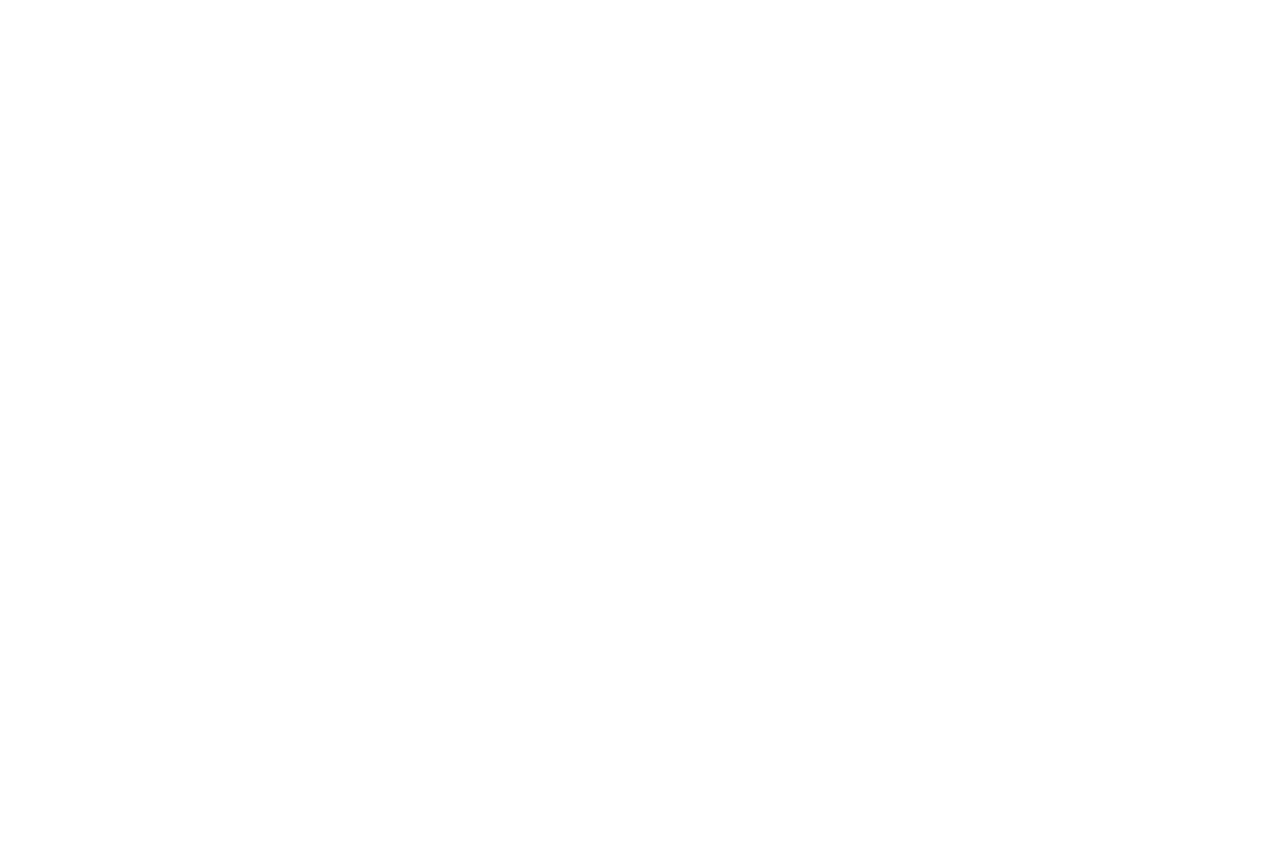
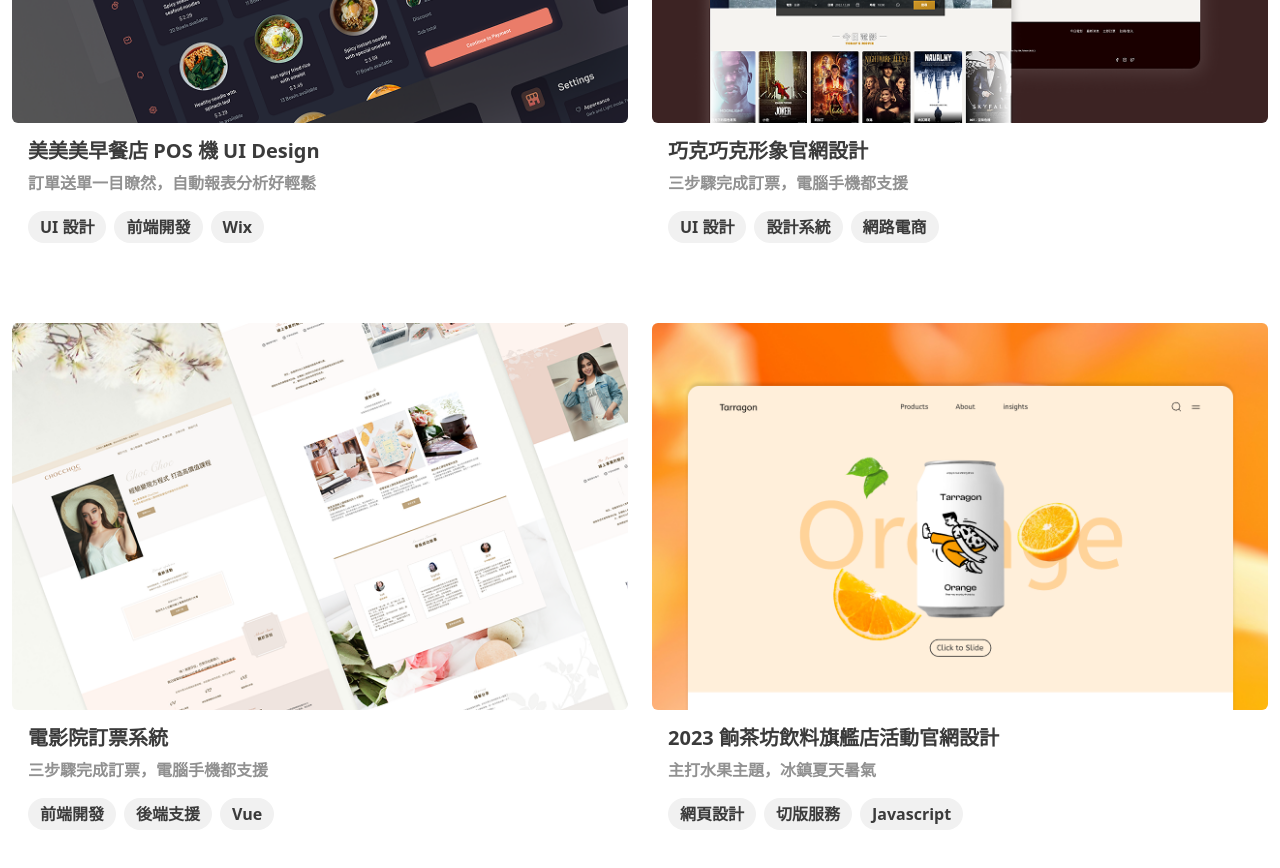
Before and after one commit to Lin4611/noelwebsite, a React (Vite) app: page / in a window 1280 px wide. Shown: the part 3600-4468 px from the top of the page. Before the commit the page ends 3057 px from the top, so only its background shows below. Built offline with nearby package versions, Linux system fonts and the light colour scheme; a web font is replaced by a local one.

Commit message:
feat: complete customercases layout and RWD

```diff
--- a/src/pages/ServicesPage.jsx
+++ b/src/pages/ServicesPage.jsx
@@ -7,6 +7,11 @@ import arrow_down_icon from "../assets/imgs/icon/arrow-downward.svg";
 import price_visual_icon from "../assets/imgs/icon/price-item-visual.svg";
 import pirce_ui_icon from "../assets/imgs/icon/price-item-ui.svg";
 import price_frontend_icon from "../assets/imgs/icon/price-item-front-end.svg";
+import casePos from "../assets/imgs/work-image/work-image4.png";
+import caseBrandSite from "../assets/imgs/work-image/work-image5.png";
+import caseMovie from "../assets/imgs/work-image/work-image6.png";
+import caseOrange from "../assets/imgs/work-image/work-image7.png";
+
 const servicesArray = [
   { id: 1, title: "平面設計", iconUrl: visual_design_icon },
   { id: 2, title: "UI 設計", iconUrl: ui_icon },
@@ -44,6 +49,36 @@ const priceArray = [
   { id: 1, iconUrl: price_visual_icon, title: "平面設計", price: "6,000" },
   { id: 2, iconUrl: pirce_ui_icon, title: "UI設計", price: "15,000" },
   { id: 3, iconUrl: price_frontend_icon, title: "前端開發", price: "22,000" },
+];
+const cutstomerCases = [
+  {
+    id: 1,
+    imgUrl: casePos,
+    title: "美美美早餐店 POS 機 UI Design",
+    description: "訂單送單一目瞭然，自動報表分析好輕鬆",
+    categories: ["UI 設計", "前端開發", "Wix"],
+  },
+  {
+    id: 2,
+    imgUrl: caseBrandSite,
+    title: "巧克巧克形象官網設計",
+    description: "三步驟完成訂票，電腦手機都支援",
+    categories: ["UI 設計", "設計系統", "網路電商"],
+  },
+  {
+    id: 3,
+    imgUrl: caseMovie,
+    title: "電影院訂票系統",
+    description: "三步驟完成訂票，電腦手機都支援",
+    categories: ["前端開發", "後端支援", "Vue"],
+  },
+  {
+    id: 4,
+    imgUrl: caseOrange,
+    title: "2023 餉茶坊飲料旗艦店活動官網設計",
+    description: "主打水果主題，冰鎮夏天暑氣",
+    categories: ["網頁設計", "切版服務", "Javascript"],
+  },
 ];
 const services_bg = "bg-[url('../assets/imgs/service-bg/service-item-bg.png')]";
 const process_bg =
@@ -100,7 +135,7 @@ const ServicesPage = () => {
             ))}
           </div>
         </section>
-        <section className="w-full flex flex-col gap-10 py-20 items-center justify-center">
+        <section className="w-full flex flex-col gap-10 py-20 items-center justify-center lg:py-30">
           <SectionTitle title={"價格表"} />
           <div className="w-full grid grid-cols-1 gap-6 place-items-center px-[27px] lg:grid-cols-2 lg:max-w-[1296px] xl:grid-cols-3">
             {priceArray.map((priceItem) => (
@@ -118,8 +153,41 @@ const ServicesPage = () => {
                 </div>
                 <div className="max-w-[41px] w-full border border-Primary-400"></div>
                 <div className="flex items-baseline gap-1">
-                  <h3 className="h4-bold text-Primary-800">{priceItem.price}</h3>
+                  <h3 className="h4-bold text-Primary-800">
+                    {priceItem.price}
+                  </h3>
                   <p className="fs-6 text-Primary-600">起</p>
+                </div>
+              </div>
+            ))}
+          </div>
+        </section>
+        <section className="w-full flex flex-col gap-10 py-20 items-center justify-center lg:py-30">
+          <SectionTitle title={"客戶案例"} />
+          <div className="w-full grid grid-cols-1 place-items-center gap-12 px-3 lg:grid-cols-2 lg:max-w-[1296px] lg:gap-x-6 lg:gap-y-20">
+            {cutstomerCases.map((cutstomercase) => (
+              <div className="w-full flex flex-col gap-4 max-w-[636px]" key={cutstomercase.id}>
+                <img
+                  src={cutstomercase.imgUrl}
+                  alt={cutstomercase.title}
+                  className="max-w-[636px] max-h-[400px] w-full h-auto object-cover rounded-md"
+                />
+                <div className="w-full flex flex-col items-center justify-center gap-4 px-4">
+                  <div className="w-full flex flex-col justify-center gap-2">
+                    <h4 className="h5 text-Primary-700 whitespace-nowrap">
+                      {cutstomercase.title}
+                    </h4>
+                    <p className="fs-6 text-Primary-500">
+                      {cutstomercase.description}
+                    </p>
+                  </div>
+                  <div className="w-full flex items-center gap-2">
+                    {cutstomercase.categories.map((category,index)=>(
+                          <div className="flex items-center justify-center bg-Primary-200 rounded-2xl px-3 py-1" key={index}>
+                            <p className="fs-6 text-Primary-700">{category}</p>
+                          </div>
+                      ))}
+                  </div>
                 </div>
               </div>
             ))}
```
